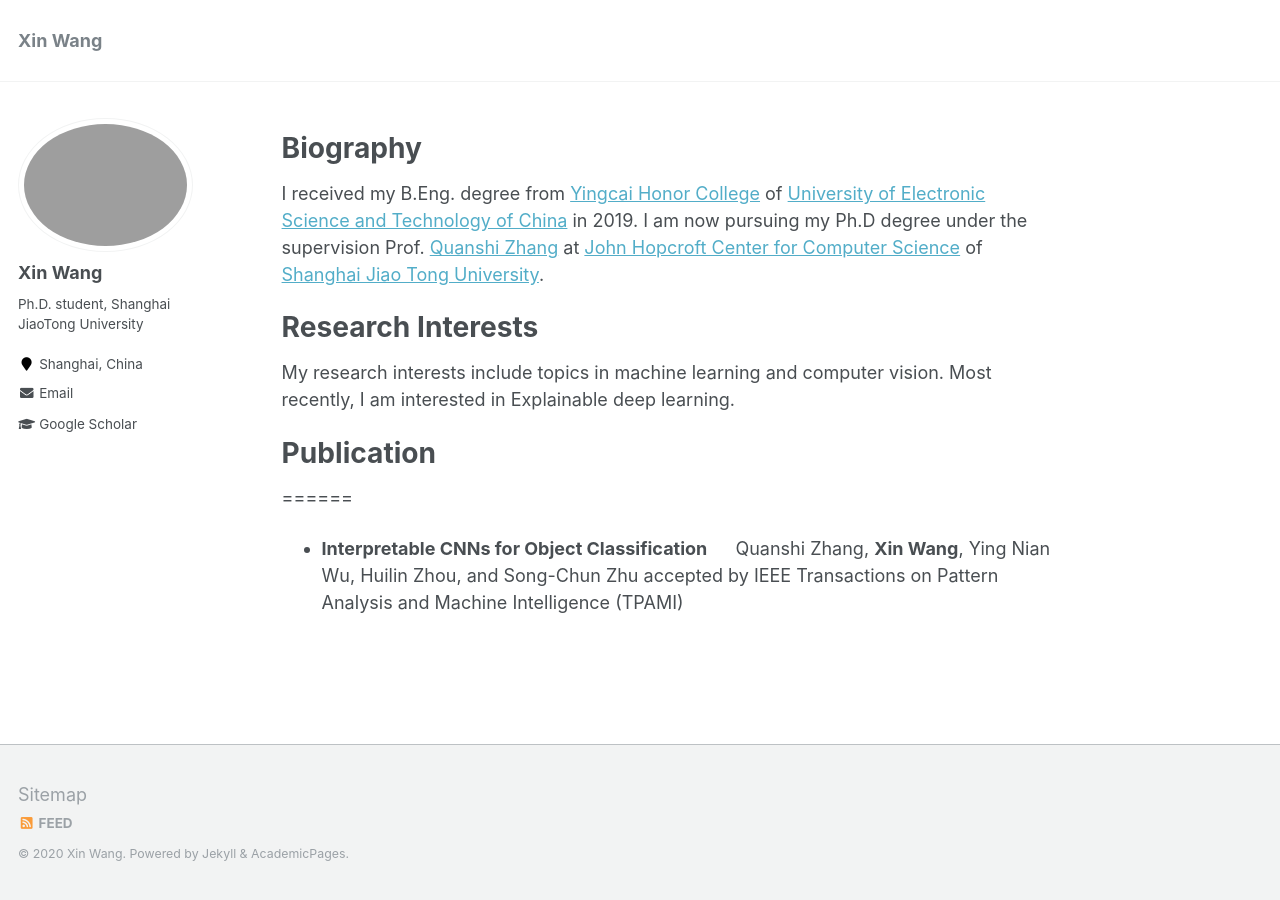
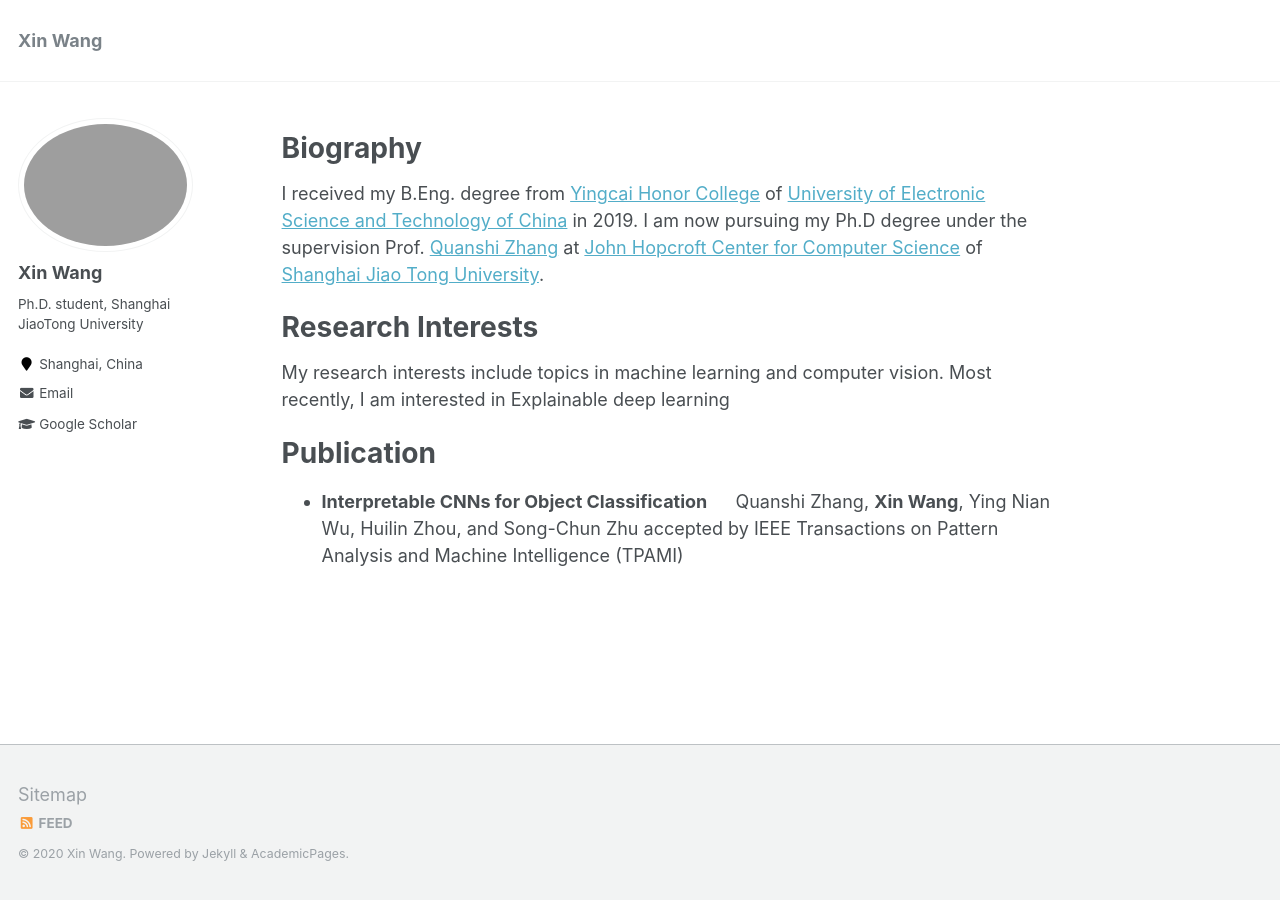
Before and after one commit to xinwang98/xinwang98.github.io, a Jekyll site: the page built from _pages/about.md, in a window 1280 px wide. Built offline with Jekyll 4.4.1, drawn with Linux system fonts in a browser that asks for light colours.

```diff
--- a/_pages/about.md
+++ b/_pages/about.md
@@ -13,10 +13,9 @@ I received my B.Eng. degree from [Yingcai Honor College](http://www.yingcai.uest
 
 # Research Interests
 My research interests include topics in machine learning and computer vision.
-Most recently, I am interested in Explainable deep learning.
+Most recently, I am interested in Explainable deep learning
 
 # Publication
-======
 * **Interpretable CNNs for Object Classification** &emsp;
   Quanshi Zhang, **Xin Wang**, Ying Nian Wu, Huilin Zhou, and Song-Chun Zhu
   accepted by IEEE Transactions on Pattern Analysis and Machine Intelligence (TPAMI)
```
